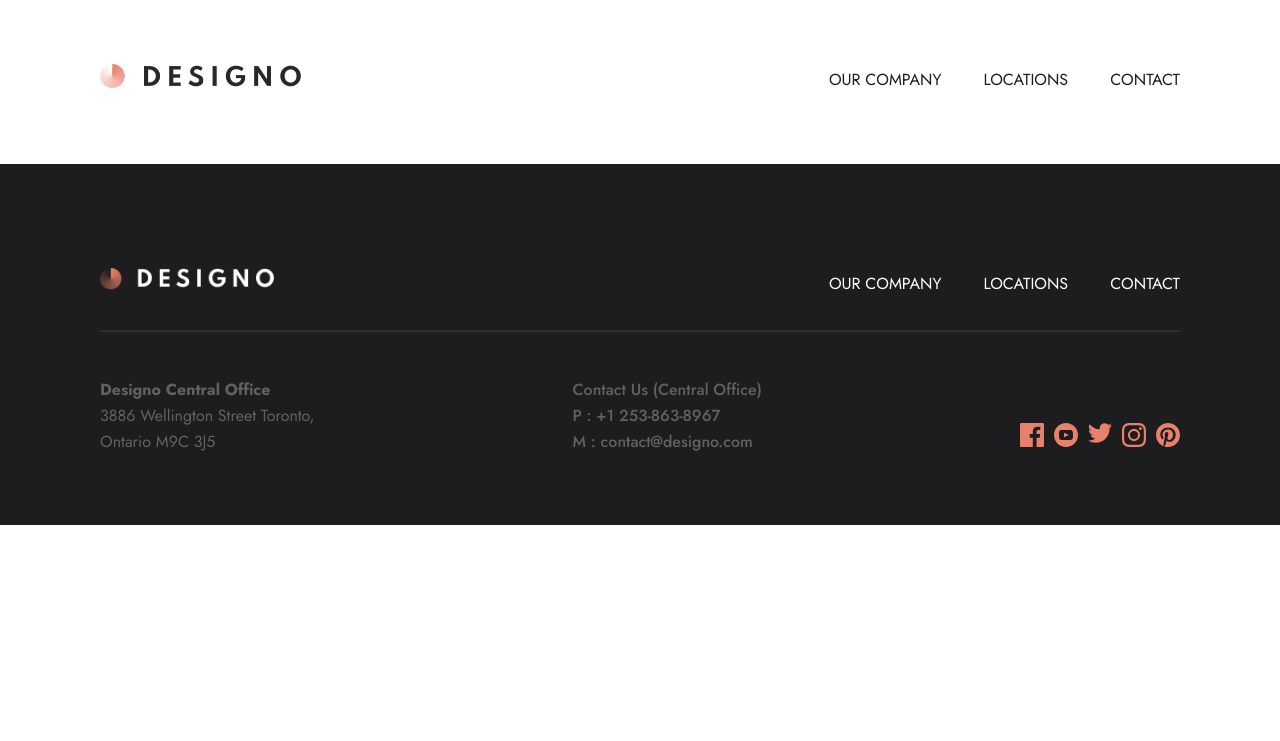
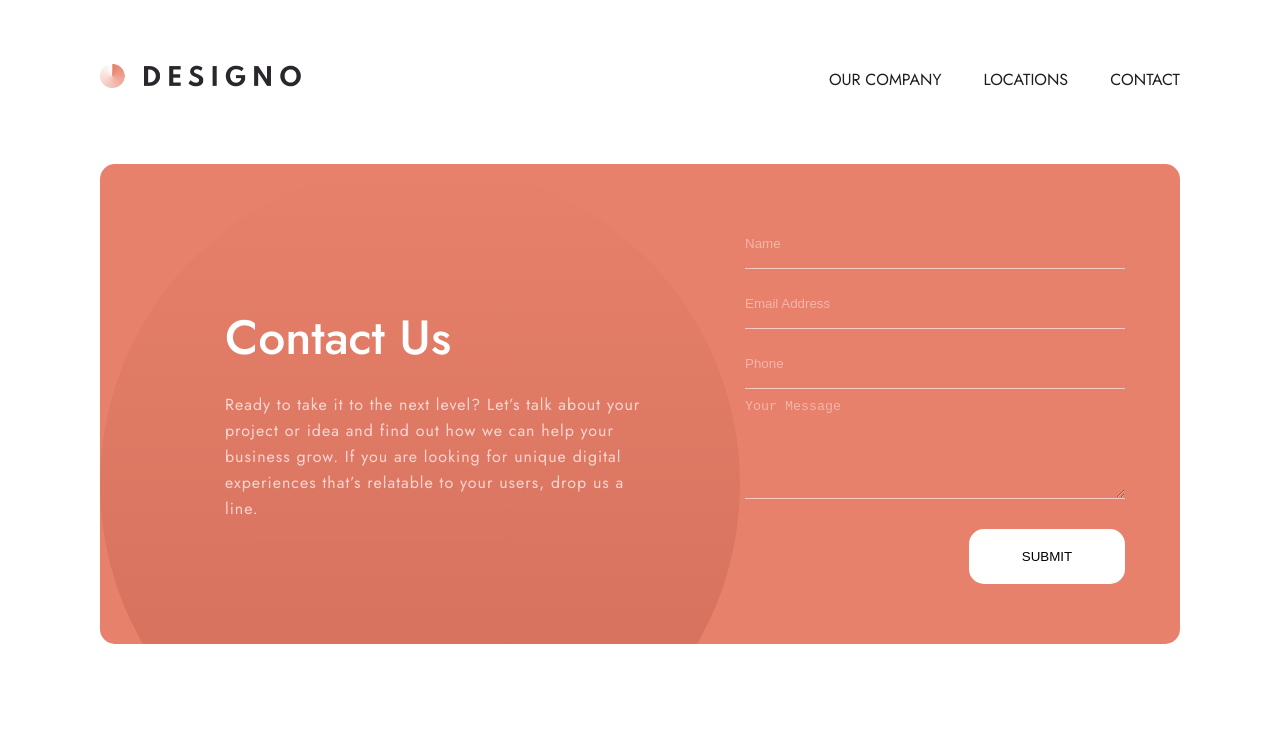
Before and after one commit to khamidullox/designo, a plain HTML site: page pages/contact.html in a window 1280 px wide. Shown: the top 741 px of the page. Drawn offline with Linux system fonts and the light colour scheme.

Commit message:
contact ready

```diff
--- a/pages/contact.html
+++ b/pages/contact.html
@@ -27,7 +27,28 @@
         </ul>
       </nav>
     </header>
-    <main class="container"></main>
+    <main class="container">
+      <section class="main-contact">
+        <div class="main-contact__content">
+          <h1 class="main-contact__title">Contact Us</h1>
+          <p class="main-contact__text">Ready to take it to the next level? Let’s talk about your project or idea and find out how we can help your business grow. If you are looking for unique digital experiences that’s relatable to your users, drop us a line.</p>
+        </div>
+ <form class="input-content " action="">
+  <input class="name" type="text" placeholder="Name">
+  <input class="email" type="email" placeholder="Email Address">
+  <input class="tel" type="tel" placeholder="Phone">
+  <textarea class="coment" cols="40" rows="5" type="text" placeholder="Your Message"></textarea>
+<div class="btn-submit"><button class="btn-input" type="reset" >Submit</button></div>
+ </form>
+      </section>
+      <section class="about-nav">
+        <ul class="about-nav__list">
+          <li class="about-nav__item"><img src="/images/shared/desktop/illustration-canada.svg" alt=""> <h3>CANADA</h3><a class="btn-dark about-nav__link" href="/pages/location.html">SEE LOCATION</a></li>
+          <li class="about-nav__item"><img src="/images/shared/desktop/illustration-australia.svg" alt=""> <h3>AUSTRALIA</h3><a class="btn-dark about-nav__link" href="/pages/location.html">SEE LOCATION</a></li>
+          <li class="about-nav__item"><img src="/images/shared/desktop/illustration-united-kingdom.svg" alt=""> <h3>UNITED KINGDOM</h3><a class="btn-dark about-nav__link" href="/pages/location.html">SEE LOCATION</a></li>
+        </ul>
+      </section>
+    </main>
     <footer class="container footer">
         <div class="footer__start">
           <div class="footer__logo">
--- a/scss/layout/_app.scss
+++ /dev/null
@@ -1,27 +0,0 @@
-.main-gallery__bag{
-    width: 35rem;
-}
-.bg-img-web{
-    background-image: linear-gradient(rgba(0, 0, 0, 0.5), rgba(0, 0, 0, 0.5)),
-    url("/images/home/desktop/image-web-design-large.jpg");
-    &:hover {
-        background-image: linear-gradient(
-            rgba(231, 129, 107, 0.9),
-            rgba(231, 129, 107, 0.9)
-          ),
-          url("/images/home/desktop/image-web-design-large.jpg");
-      }
-
-}
-.bg-img-app{
-    background-image: linear-gradient(rgba(0, 0, 0, 0.8), rgba(0, 0, 0, 0.5)),
-    url("/images/home/desktop/image-app-design.jpg");
-    &:hover {
-        background-image: linear-gradient(
-            rgba(231, 129, 107, 0.9),
-            rgba(231, 129, 107, 0.9)
-          ),
-          url("/images/home/desktop/image-app-design.jpg");
-      }
-
-}
--- /dev/null
+++ b/scss/layout/_contact.scss
@@ -0,0 +1,90 @@
+.main-contact {
+  display: flex;
+  height: 48rem;
+  background-color: $Peach;
+  margin-bottom: 10rem;
+  border-radius: 1.5rem;
+  align-items: center;
+background-image: url('/images/contact/desktop/bg-pattern-hero-desktop.svg');
+background-repeat: no-repeat;
+  gap: 5rem;
+  padding: 9.5rem 5.5rem;
+}
+.main-contact__content {
+  width: 54rem;
+  height: 18rem;
+  padding-left: 7rem;
+}
+.main-contact__title {
+  text-transform: none;
+  color: $WHITE;
+  padding-bottom: 3rem;
+}
+.main-contact__text {
+  color: $WHITE;
+  opacity: 0.7;
+  letter-spacing: 1px;
+  font-weight: 300;
+}
+.input-content {
+  width: 38rem;
+  height: 37rem;
+  display: flex;
+  flex-direction: column;
+  gap: 1rem;
+  margin-left: 4rem;
+}
+input,
+textarea {
+  border: none;
+  background-color: transparent;
+  outline-width: 0;
+  border-bottom: 1px solid $WHITE;
+  height: 5rem;
+  opacity: 0.6;
+  &:hover{
+    border-bottom: 2px solid $WHITE;
+    opacity: 1;
+  }
+}
+::placeholder {
+  color: $WHITE;
+  opacity: 0.7;
+}
+textarea {
+  height: 10rem;
+  width: 38rem;
+}
+.name {
+}
+.email {
+}
+.tel {
+}
+.coment {
+}
+button {
+  border: none;
+  background-color: transparent;
+}
+.btn-input {
+  width: 15.6rem;
+  height: 5.5rem;
+  text-transform: uppercase;
+  padding: 1.7rem 4.7rem;
+  background-color: $WHITE;
+  border-radius: 1.5rem;
+  margin-top: 2rem;
+  &:hover{
+    background-color: $LIGHT-PEACH;
+    color: $WHITE;
+  }
+
+
+}
+form:last-child{
+    text-align: end;
+}
+.btn-submit{
+    width: 38rem;
+}
--- a/scss/layout/_web.scss
+++ b/scss/layout/_joint.scss
@@ -112,3 +112,30 @@
       url("/images/home/desktop/image-graphic-design.jpg");
   }
 }
+.main-gallery__bag{
+  width: 35rem;
+}
+.bg-img-web{
+  background-image: linear-gradient(rgba(0, 0, 0, 0.5), rgba(0, 0, 0, 0.5)),
+  url("/images/home/desktop/image-web-design-large.jpg");
+  &:hover {
+      background-image: linear-gradient(
+          rgba(231, 129, 107, 0.9),
+          rgba(231, 129, 107, 0.9)
+        ),
+        url("/images/home/desktop/image-web-design-large.jpg");
+    }
+
+}
+.bg-img-app{
+  background-image: linear-gradient(rgba(0, 0, 0, 0.8), rgba(0, 0, 0, 0.5)),
+  url("/images/home/desktop/image-app-design.jpg");
+  &:hover {
+      background-image: linear-gradient(
+          rgba(231, 129, 107, 0.9),
+          rgba(231, 129, 107, 0.9)
+        ),
+        url("/images/home/desktop/image-app-design.jpg");
+    }
+
+}
--- a/scss/main.scss
+++ b/scss/main.scss
@@ -10,6 +10,6 @@
 @import "./layout/footer.scss";
 @import "./pages/home.scss";
 @import "./pages/checkout.scss";
-@import "./layout/web";
-@import "./layout/app.scss";
+@import "./layout/joint.scss";
+@import "./layout/contact.scss";
 @import "./pages/location.scss";
```
Also changed, not shown: css/main.css, 1 other file.
